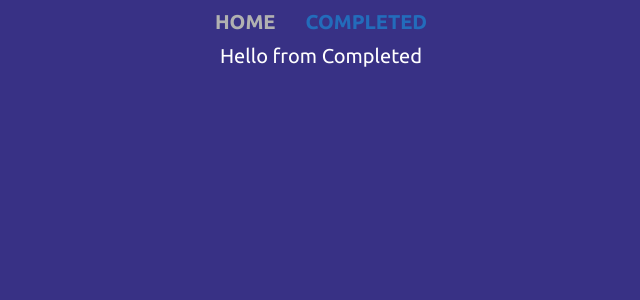
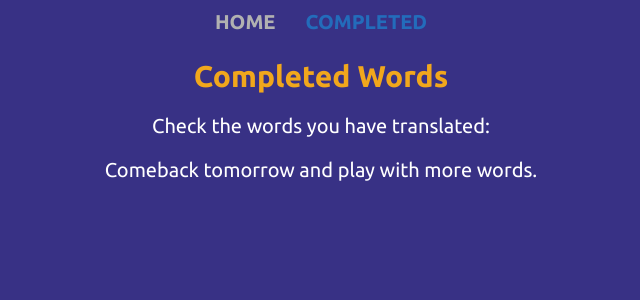
Before and after one commit to orozCoding/seispalabras, a React (Create React App) app: page /Completed in a window 1280 px wide. Shown: the top 300 px of the page, without its empty margins (319-959 px from the left). Built offline with nearby package versions, Linux system fonts and the light colour scheme.

Commit message:
Improve and style completed page

```diff
--- a/src/App.css
+++ b/src/App.css
@@ -129,3 +129,18 @@ form button {
 .correctText {
   color: rgb(13, 175, 35);
 }
+
+/* Completed */
+
+.completed-container {
+  margin-top: 15px;
+  gap: 20px;
+}
+
+.completedWords {
+  gap: 15px;
+}
+
+.completedWord {
+  color: #f1a71c;
+}
--- a/src/pages/completed.js
+++ b/src/pages/completed.js
@@ -3,14 +3,21 @@ import React from "react";
 const Completed = (props) => {
   const { completed } = props;
 
-    return(
-      <div>
-        <div>Hello from Completed</div>
-        <div>{completed.map((word) => {
-          return <div key={word.id}>{word.e}</div>
-        })}</div>
-      </div>
-    )
+  return (
+    <section className="completed-container d-flex col">
+      <p className="title bold">Completed Words</p>
+      <p>Check the words you have translated:</p>
+      <div className="completedWords d-flex col">{completed.map((word) => {
+        return (
+          <div key={word.id} className="d-flex col">
+            <p><span className="completedWord">{word.e.toUpperCase()}</span> in Spanish can be:</p>
+            <p>{word.s.join(', ')} and more.</p>
+          </div>
+        )
+      })}
+      <p>Comeback tomorrow and play with more words.</p></div>
+    </section>
+  )
 }
 
 export default Completed;
--- a/src/pages/homePage.js
+++ b/src/pages/homePage.js
@@ -39,7 +39,7 @@ const Home = (props) => {
   return (
     <section id="home-container" className="d-flex col">
       <p className="title bold">Tres Palabras Diarias</p>
-      <div>Type a Spanish word for:</div>
+      <p>Type a Spanish word for:</p>
       <ActiveWords actives={actives} />
       <div>
         {renderProgress(actives)}
```
